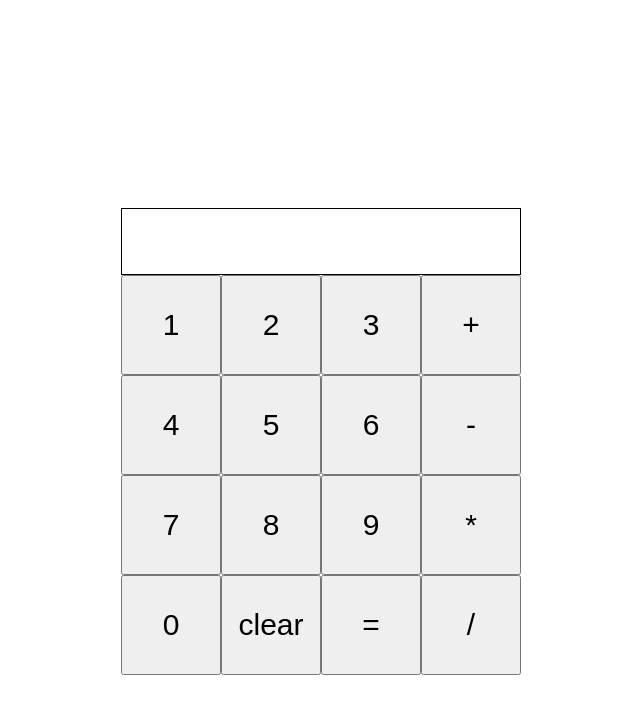
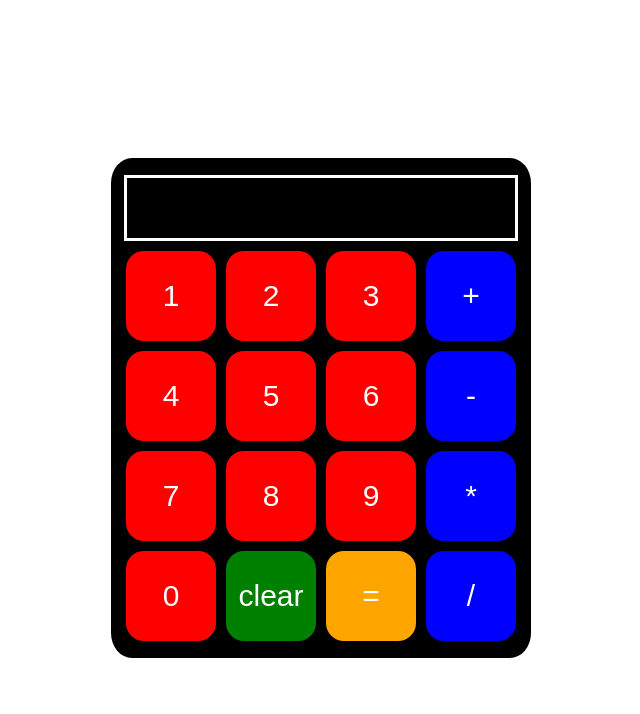
Before and after one commit to gabrielemarchetti00/calculator, a plain HTML site: page index.html in a window 1280 px wide. Shown: the whole page, without its empty margins (319-959 px from the left). Drawn offline with Linux system fonts and the light colour scheme.

Commit message:
add css style

```diff
--- a/style.css
+++ b/style.css
@@ -8,21 +8,49 @@ body{
 .container{
     display: flex;
     flex-wrap: wrap;
-    height: 400px;
-    width: 400px;
-    align-items: flex-start;
+    justify-content: center;
+    align-content: center;
+    height: 500px;
+    width: 420px;
+    gap: 10px;
+    background-color: black;
+    border-radius: 5%;
 }
 
 button{
-    height: 100px;
-    width: 100px;
+    height: 90px;
+    width: 90px;
     font-size: 30px;
+    border: 0px;
+    border-radius: 20%;
 }
 
 .display{
-    height: 65px;
-    width: 400px;
+    height: 60px;
+    width: 388px;
     border: 1px solid;
     font-size: 50px;
     text-align: right;
+    border: 3px solid white;
+    color: white;
 }
+
+.num button{
+    background-color: red;
+    color: white;
+}
+
+.op button{
+    background-color: blue;
+    color: white;
+}
+
+.clear button{
+    background-color: green;
+    color:white;
+}
+
+.equals button{
+    background-color: orange;
+    color:white;
+}
```
